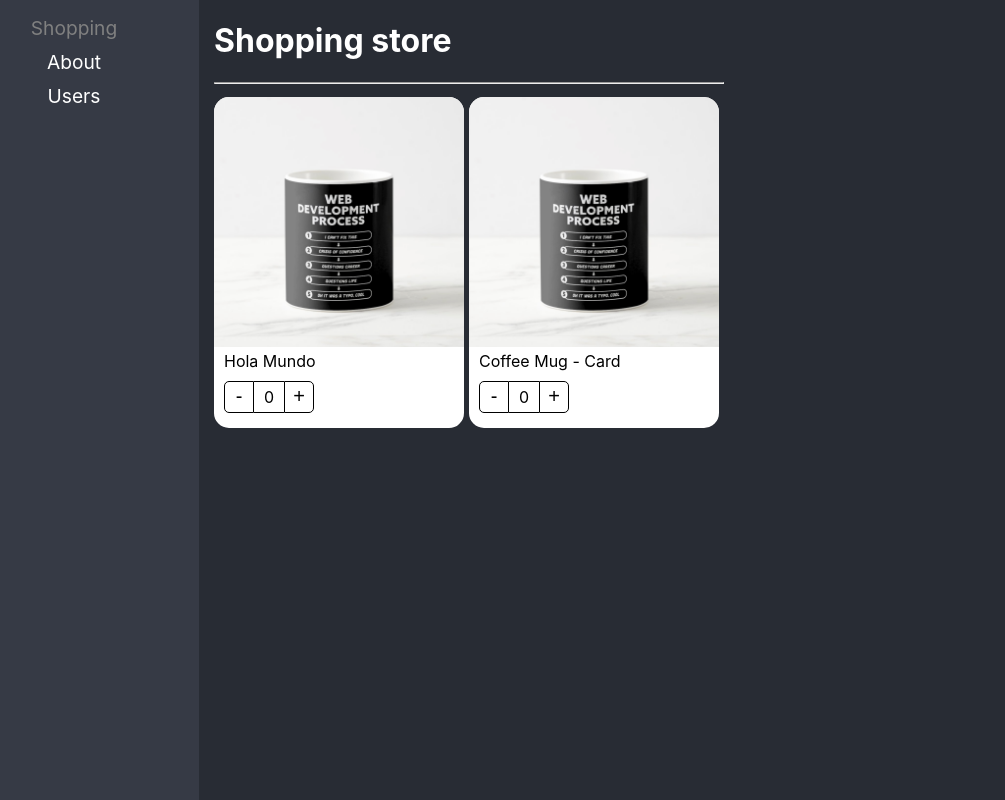
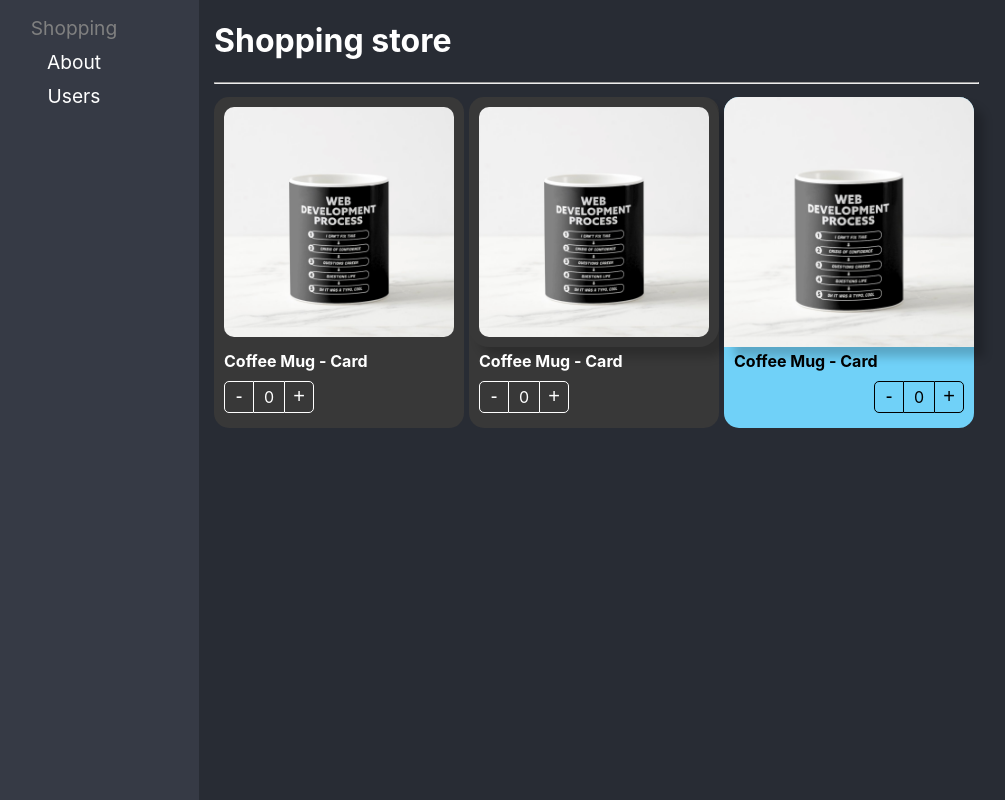
Before and after one commit to rafaroju33/react-adv, a React (Create React App) app: page /home in a window 1280 px wide. Shown: the whole page, without its empty margins (51-1056 px from the left). Built offline with nearby package versions, Linux system fonts and the light colour scheme.

Commit message:
Component Extend Styles listo

```diff
--- a/src/02-component-patterns/components/ProductButtons.tsx
+++ b/src/02-component-patterns/components/ProductButtons.tsx
@@ -1,14 +1,22 @@
-import { useContext } from "react";
+import { useContext, CSSProperties } from 'react';
 import { ProductContext } from "./ProductCard";
 
 import styles from "../styles/styles.module.css";
 
-export const ProductButtons = () => {
+export interface Props{
+  className?: string;
+  style?: CSSProperties;
+}
+
+export const ProductButtons = ({className, style}: Props) => {
 
     const {increaseBy, counter} = useContext(ProductContext);
 
     return (
-      <div className={styles.buttonsContainer}>
+      <div
+        className={`${styles.buttonsContainer} ${className}`}
+        style={style}
+      >
           <button
             className={styles.buttonMinus}
             onClick={() => increaseBy(-1)}
--- a/src/02-component-patterns/components/ProductCard.tsx
+++ b/src/02-component-patterns/components/ProductCard.tsx
@@ -1,14 +1,21 @@
-import { createContext, ReactElement, useContext } from "react";
+import { createContext, CSSProperties, ReactElement } from "react";
 import styles from "../styles/styles.module.css";
 
 import { useProduct } from "../hooks/useProduct";
-import { ProductCardProps, ProductContextProps } from "../interfaces/interfaces";
+import { Product, ProductContextProps } from "../interfaces/interfaces";
 
 
 export const ProductContext = createContext({} as ProductContextProps);
 const {Provider} = ProductContext;
 
-export const ProductCard = ({children, product}: ProductCardProps) => {
+export interface Props {
+  product: Product,
+  children?: ReactElement | ReactElement[];
+  className?: string;
+  style?: CSSProperties
+}
+
+export const ProductCard = ({children, product, className, style}: Props) => {
 
   const {counter, increaseBy} = useProduct();
 
@@ -18,7 +25,10 @@
       increaseBy,
       product
     }}>
-      <div className={styles.productCard}>
+      <div
+        className={`${styles.productCard} ${className}`}
+        style={style}
+      >
         {/* <img className={styles.productImg} src="./coffee-mug.png" alt="Coffee Mug" /> */}
 
         {children}
--- a/src/02-component-patterns/components/ProductImage.tsx
+++ b/src/02-component-patterns/components/ProductImage.tsx
@@ -1,9 +1,15 @@
-import { useContext } from "react";
+import { CSSProperties, useContext } from "react";
 import { ProductContext } from "./ProductCard";
 import noImage from "../assets/no-image.jpg";
 import styles from "../styles/styles.module.css";
 
-export const ProductImage = ({img = ''}) => {
+export interface Props {
+  img?: string;
+  className?: string;
+  style?: CSSProperties
+}
+
+export const ProductImage = ({img, className, style}: Props) => {
 
     const {product} = useContext(ProductContext);
     let imgToShow: string
@@ -17,6 +23,11 @@
     }
 
     return (
-      <img className={styles.productImg} src={imgToShow} alt="Product image" />
+      <img
+        className={`${styles.productImg} ${className}`}
+        src={imgToShow}
+        style={style}
+        alt="Product image"
+      />
     )
   }
--- a/src/02-component-patterns/components/ProductTitle.tsx
+++ b/src/02-component-patterns/components/ProductTitle.tsx
@@ -1,11 +1,21 @@
-import { useContext } from "react";
+import { CSSProperties, useContext } from "react";
 import { ProductContext } from "./ProductCard";
 import styles from "../styles/styles.module.css";
 
-export const ProductTitle =  ({title}:{title?: string}) => {
+export interface Props {
+  className?: string;
+  title?: string;
+  activeClass?: string;
+  style?: CSSProperties
+}
+
+export const ProductTitle =  ({title, className, style}: Props) => {
     const {product} = useContext(ProductContext);
 
     return (
-      <span className={styles.productDescription}>{title ? title: product.title}</span>
+      <span
+        className={`${styles.productDescription} ${className }`}
+        style={style}
+      >{title ? title: product.title}</span>
     )
   }
--- a/src/02-component-patterns/pages/ShoppingPage.tsx
+++ b/src/02-component-patterns/pages/ShoppingPage.tsx
@@ -1,4 +1,5 @@
 import { ProductButtons, ProductCard, ProductImage, ProductTitle } from '../components'
+import '../styles/custom-styles.css';
 
 const product = {
   id: '1',
@@ -34,18 +35,35 @@
         </ProductCard> */}
 
 
-        <ProductCard product={product}>
-          <ProductCard.Image />
-          <ProductCard.Title title={'Hola Mundo'}/>
-          <ProductCard.Buttons />
+        <ProductCard product={product} className="bg-dark text-white">
+          <ProductCard.Image className="custom-image"/>
+          <ProductCard.Title className="text-bold"/>
+          <ProductCard.Buttons className="custom-buttons"/>
         </ProductCard>
 
-        <ProductCard product={product}>
-          <ProductImage />
-          <ProductTitle />
-          <ProductButtons />
+        <ProductCard
+          product={product}
+          className="bg-dark text-white"
+        >
+          <ProductImage className="custom-image" style={{boxShadow: '10px 10px 10px rgba(0,0,0,0.2)'}}/>
+          <ProductTitle className="text-bold" activeClass="active"/>
+          <ProductButtons className="custom-buttons"/>
         </ProductCard>
 
+
+        <ProductCard
+          product={product}
+          style={{
+            backgroundColor: '#70D1F8'
+          }}
+        >
+          <ProductImage style={{boxShadow: '10px 10px 10px rgba(0,0,0,0.2)'}}/>
+          <ProductTitle style={{fontWeight: 'bold'}}/>
+          <ProductButtons style={{
+            display: 'flex',
+            justifyContent: 'end'
+          }}/>
+        </ProductCard>
 
         </div>
     </div>
--- /dev/null
+++ b/src/02-component-patterns/styles/custom-styles.css
@@ -0,0 +1,22 @@
+.bg-dark {
+    background-color: rgb(56,56,56);
+}
+
+.text-white {
+    color: white;
+}
+
+.text-bold{
+    font-weight: bold;
+}
+
+.custom-image {
+    padding: 10px;
+    width: Calc(100% - 20px);
+    border-radius: 20px;
+}
+
+.custom-buttons button, .custom-buttons div{
+    color: white;
+    border-color: white;
+}
```
Also changed, not shown: src/02-component-patterns/interfaces/interfaces.ts (+8 -10 lines).
